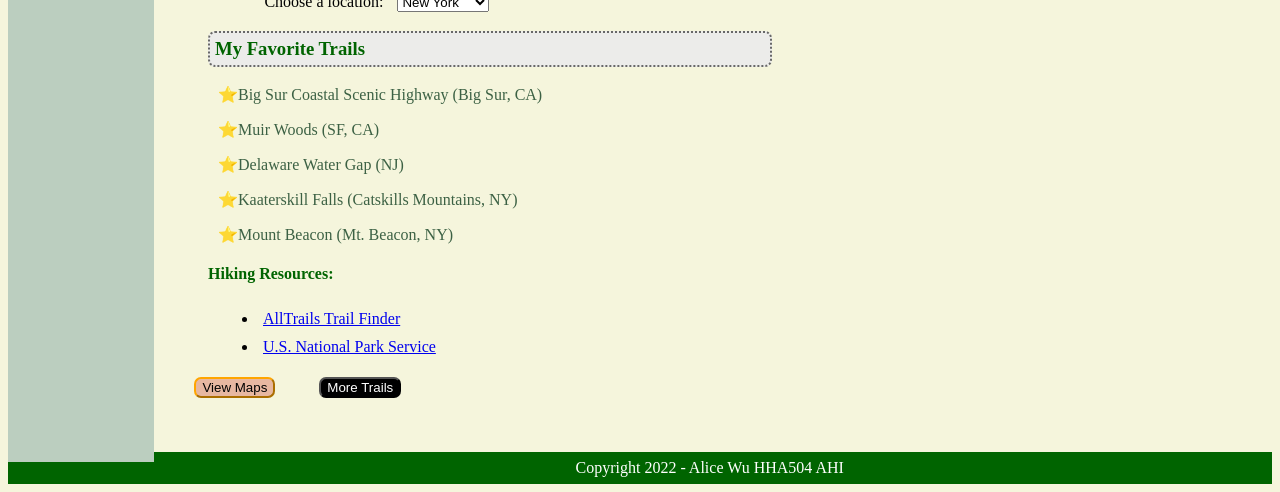
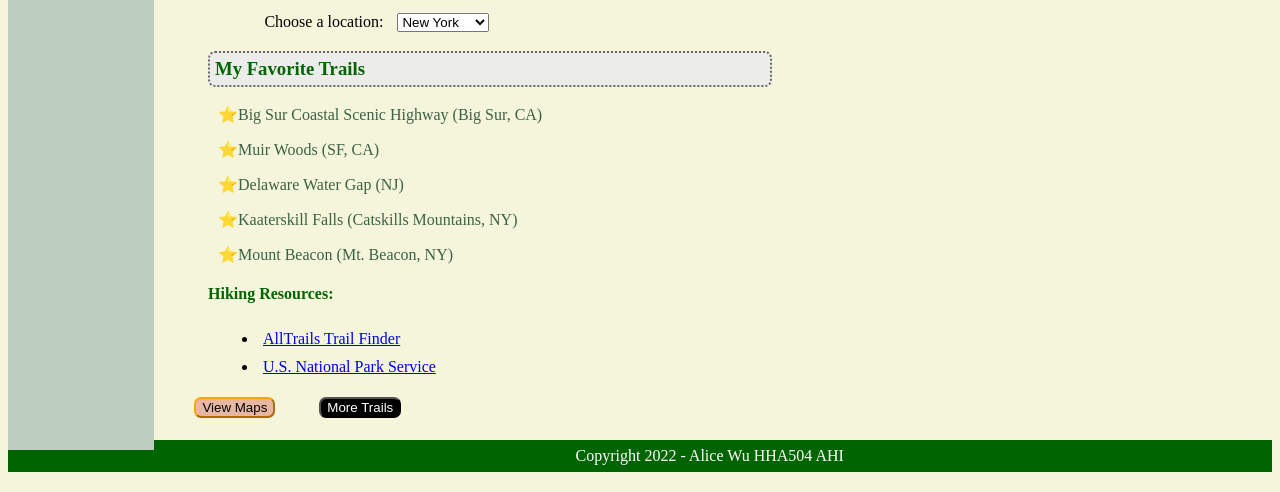
Before and after one commit to alicewu1/flask-html, a Flask app: page /styled_layout in a window 1280 px wide. Shown: the part 502-994 px from the top of the page. Run offline with Flask 2, Linux system fonts and the light colour scheme.

Commit message:
Updated css and png

```diff
--- a/static/styles2.css
+++ b/static/styles2.css
@@ -60,8 +60,8 @@ button {
 
 img {
     margin: 10px;
-    padding: 30px:
-    float: right;
+    padding: 10px;
+    float: center;
 }
 
 
@@ -69,7 +69,7 @@ img {
 nav {
     float: left;
     width: 10%;
-    height: 864px; /* only for demonstration, should be removed */
+    height: 852px; /* only for demonstration, should be removed */
     background: rgb(187, 206, 191);
     padding: 10px;
     }
@@ -99,6 +99,6 @@ li{
 }
 
 h5{
-    padding: 5px;
+    padding: 0px;
 
 }
```
Also changed, not shown: my-flask-html-page.PNG.
